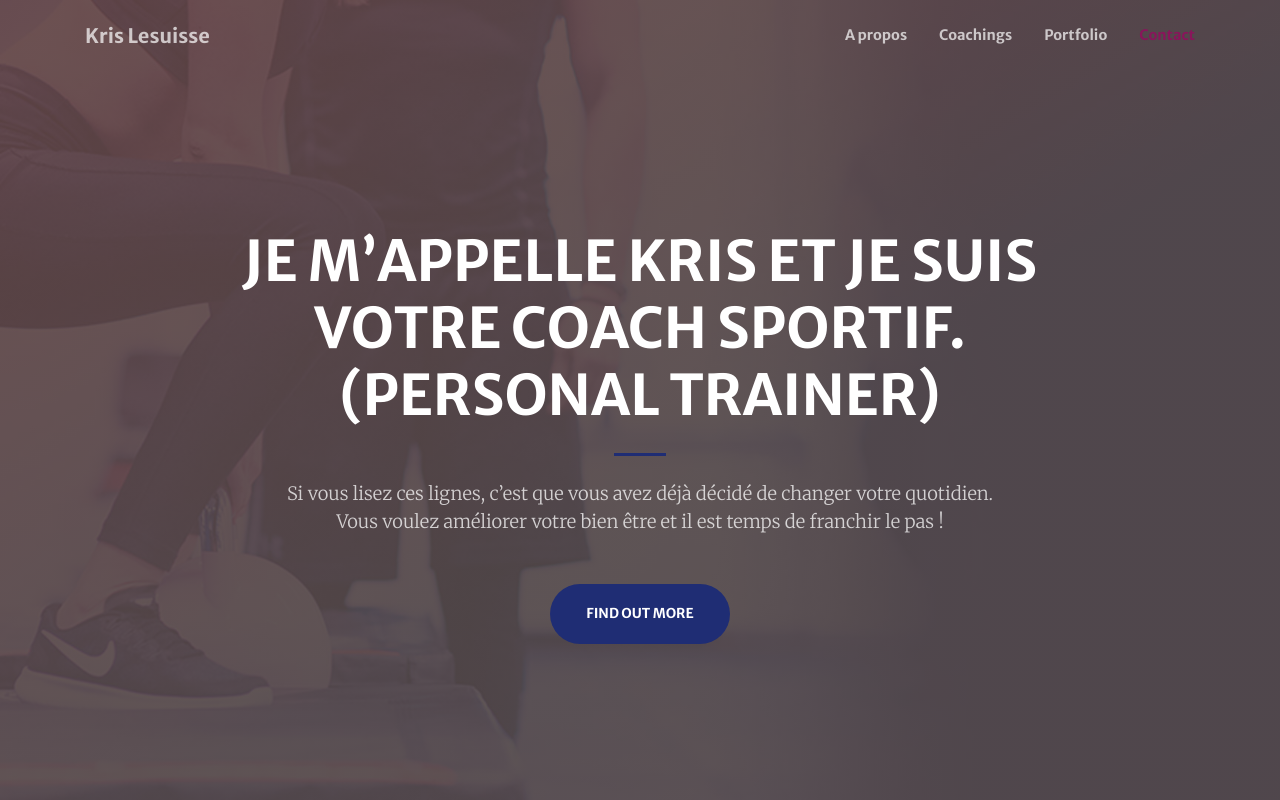
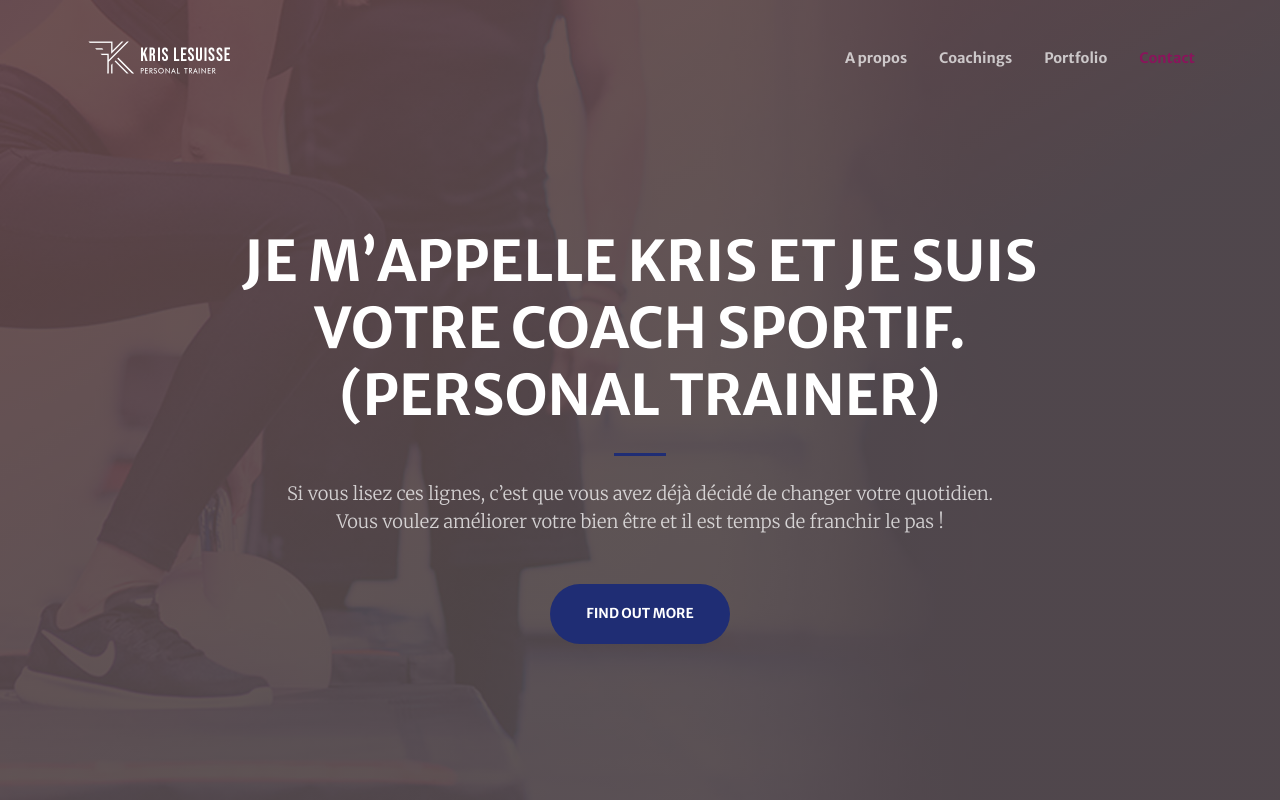
Before and after one commit to carlericholm/krisLessuiseCoach, a website with bundled scripts: page index.html in a window 1280 px wide. Shown: the top 800 px of the page. Built offline with nearby package versions, Linux system fonts and the light colour scheme.

Commit message:
version 1

```diff
--- a/index.html
+++ b/index.html
@@ -31,7 +31,7 @@
   <!-- Navigation -->
   <nav class="navbar navbar-expand-lg navbar-light fixed-top py-3" id="mainNav">
     <div class="container">
-      <a class="navbar-brand js-scroll-trigger" href="#page-top">Kris Lesuisse</a>
+      <a class="navbar-brand js-scroll-trigger" href="#page-top"><img class="img-fluid" src="img/portfolio/fullsize/logo-kris-lesuisse.png" style="width: 50%" alt=""></a>
       <button class="navbar-toggler navbar-toggler-right" type="button" data-toggle="collapse"
         data-target="#navbarResponsive" aria-controls="navbarResponsive" aria-expanded="false"
         aria-label="Toggle navigation">
```
Also changed, not shown: img/portfolio/fullsize/logo-kris-lesuisse.png (added).
